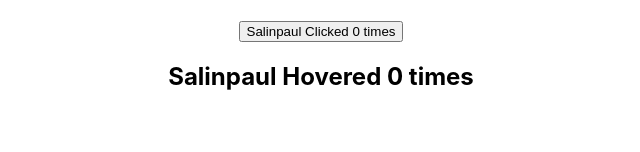
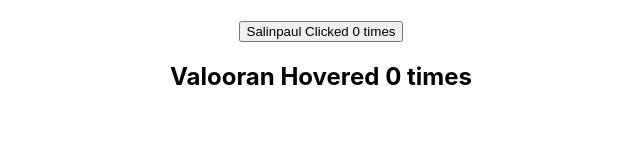
Before and after one commit to salinpaul94/React-baiscs, a React (Create React App) app: page / in a window 1280 px wide. Shown: the top 152 px of the page, without its empty margins (319-959 px from the left). Built offline with nearby package versions, Linux system fonts and the light colour scheme.

Commit message:
HOC passing parent props and arguments

```diff
--- a/src/App.js
+++ b/src/App.js
@@ -17,8 +17,8 @@ function App() {
   return (
     <div className="App">
       <br />
-      <ClickCounter/>
-      <HoverCounter/>
+      <ClickCounter name={'Salinpaul'}/>
+      <HoverCounter name={'Valooran'}/>
       {/* <ErrorBoundary>
         <Hero heroName={"Batman"}/>
       </ErrorBoundary>
--- a/src/components/ClickCounter.js
+++ b/src/components/ClickCounter.js
@@ -11,4 +11,4 @@ class ClickCounter extends Component {
   }
 }
 
-export default WithCounter(ClickCounter)
+export default WithCounter(ClickCounter, 5)
--- a/src/components/HoverCounter.js
+++ b/src/components/HoverCounter.js
@@ -13,4 +13,4 @@ class HoverCounter extends Component {
   }
 }
 
-export default WithCounter(HoverCounter)
+export default WithCounter(HoverCounter, 10)
--- a/src/components/WithCounter.js
+++ b/src/components/WithCounter.js
@@ -1,6 +1,6 @@
 import React from "react";
 
-const WithCounter = WrappedComponent => {
+const WithCounter = (WrappedComponent, incrementNumber) => {
     class WithCounter extends React.Component {
 
         constructor(props) {
@@ -13,12 +13,14 @@ const WithCounter = WrappedComponent => {
 
           incrementCount = () => {
               this.setState(prevState => {
-                  return {count: prevState.count + 1 }
+                  return {count: prevState.count + incrementNumber }
               })
           }
 
         render() {
-            return <WrappedComponent name='Salinpaul' count={this.state.count} incrementCount={this.incrementCount}/>
+            return <WrappedComponent count={this.state.count}
+            incrementCount={this.incrementCount}
+            {...this.props}/>
         }
     }
     return WithCounter
```
